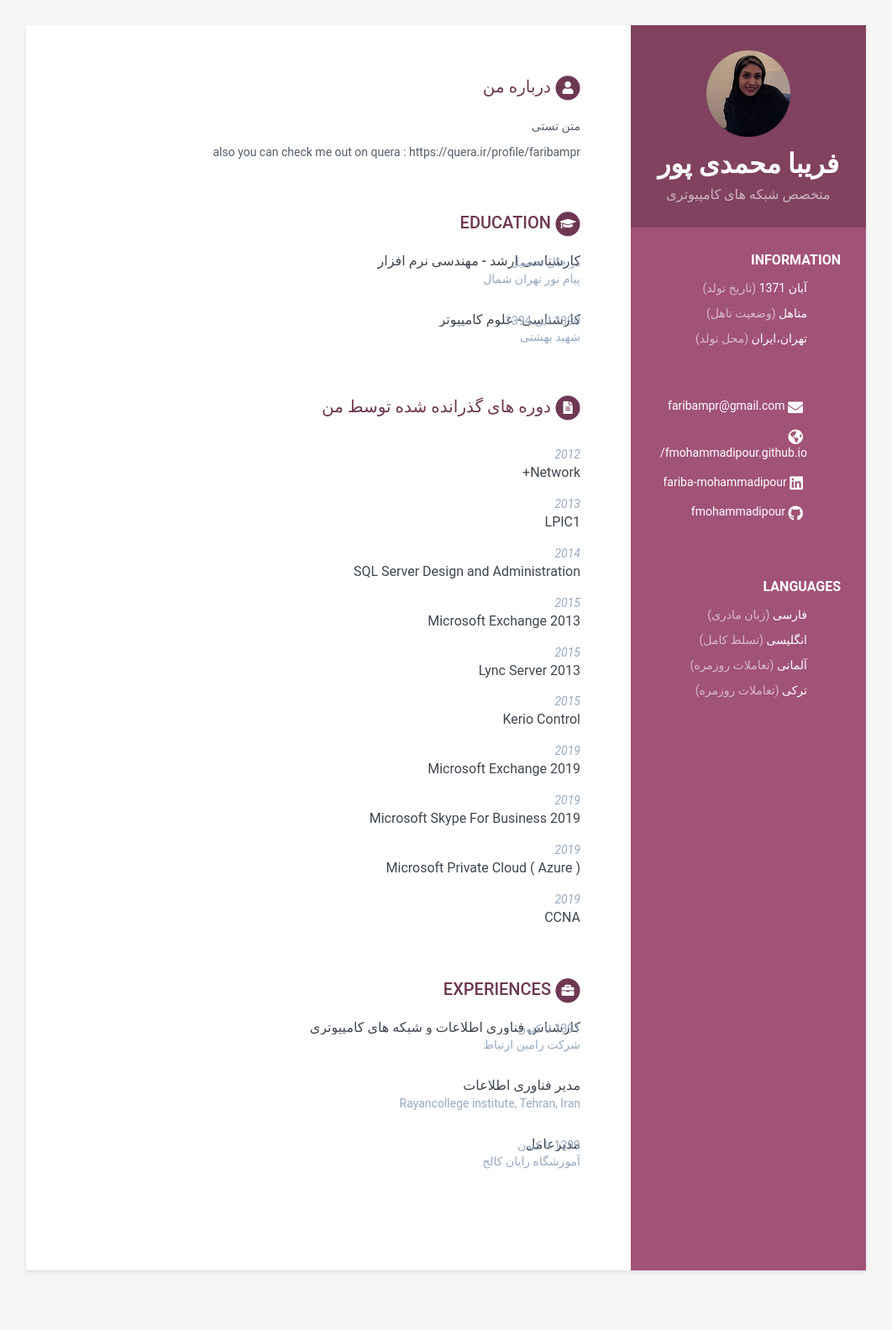
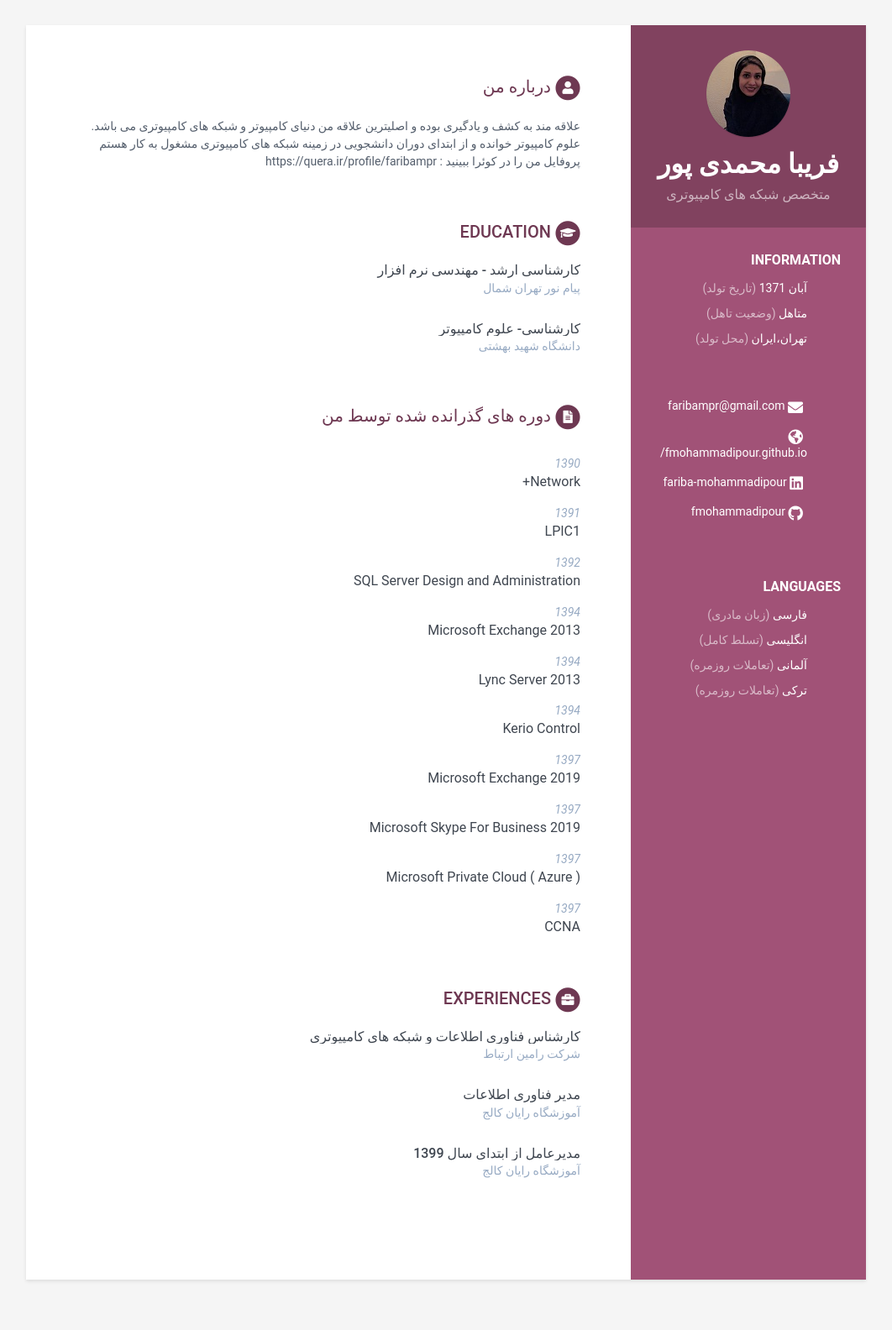
Before and after one commit to fmohammadipour/resume-fa.github.io, a Jekyll site: the page built from index.html, in a window 1280 px wide. Shown: the whole page at 84% size, without its empty margins (109-1171 px from the left). Built offline with Jekyll 4.4.1, drawn with Linux system fonts in a browser that asks for light colours.

Commit message:
Update data.yml

```diff
--- a/_data/data.yml
+++ b/_data/data.yml
@@ -54,9 +54,9 @@ sidebar:
 career-profile:
     title: درباره من
     summary: |
-     متن تستی
-
-     also you can check me out on quera : https://quera.ir/profile/faribampr
+     علاقه مند به کشف و یادگیری بوده و اصلیترین علاقه من دنیای کامپیوتر و شبکه های کامپیوتری می باشد.
+     علوم کامپیوتر خوانده و از ابتدای دوران دانشجویی در زمینه شبکه های کامپیوتری مشغول به کار هستم
+     پروفایل من را در کوئرا ببینید : https://quera.ir/profile/faribampr
 
 news:
    title: دوره های گذرانده شده توسط من
@@ -64,50 +64,50 @@ news:
 
 
    posts:
-       - time: 2012
+       - time: 1390
          title: Network+
 
-       - time: 2013
+       - time: 1391
          title: LPIC1
 
-       - time: 2014
+       - time: 1392
          title: SQL Server Design and Administration
 
-       - time: 2015
+       - time: 1394
          title: Microsoft Exchange 2013
 
-       - time: 2015
+       - time: 1394
          title: Lync Server 2013
 
-       - time: 2015
+       - time: 1394
          title: Kerio Control
 
-       - time: 2019
+       - time: 1397
          title: Microsoft Exchange 2019
 
-       - time: 2019
+       - time: 1397
          title: Microsoft Skype For Business 2019
 
-       - time: 2019
+       - time: 1397
          title: Microsoft Private Cloud ( Azure )
 
-       - time: 2019
+       - time: 1397
          title: CCNA
 
 education:
     - degree: کارشناسی ارشد - مهندسی نرم افزار
       university: پیام نور تهران شمال
-      time: در حال تحصیل
+      time:
       details: |
 
     - degree: کارشناسی- علوم کامپیوتر
-      university: شهید بهشتی
-      time: 1390 الی 1394
+      university:  دانشگاه شهید بهشتی
+      time:
       details: |
 
 experiences:
     - role: کارشناس فناوری اطلاعات و شبکه های کامپیوتری
-      time: 1391 تا کنون
+      time:
       company: شرکت رامین ارتباط
       #details: |
         #Describe your role here lorem ipsum dolor sit amet, consectetuer
@@ -124,7 +124,7 @@ experiences:
           #- Bullet point
     - role: مدیر فناوری اطلاعات
       time:
-      company: Rayancollege institute, Tehran, Iran
+      company: آموزشگاه رایان کالج
       #details: |
         #Describe your role here lorem ipsum dolor sit amet, consectetuer
         #adipiscing elit. Aenean commodo ligula eget dolor. Aenean massa.
@@ -135,8 +135,8 @@ experiences:
           #- Bullet point
           #- Bullet point
 
-    - role: مدیرعامل
-      time: 1399 تا کنون
+    - role: مدیرعامل از ابتدای سال 1399
+      time:
       company: آموزشگاه رایان کالج
       #details: |
         #Describe your role here lorem ipsum dolor sit amet, consectetuer
```
